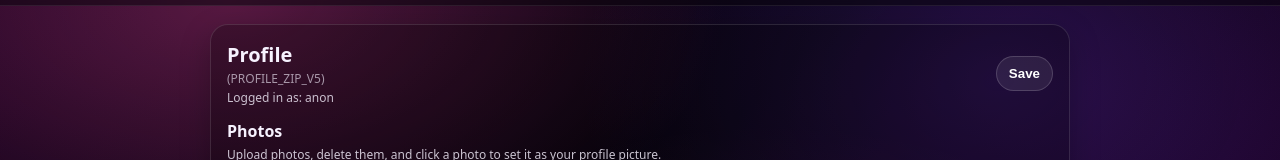
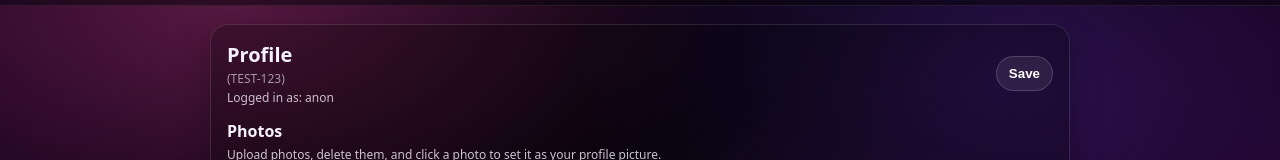
Before and after one commit to FrugalFetishes/frugalfetishes-frontend-next, a Next.js app: page /profile in a window 1280 px wide. Shown: the part 144-304 px from the top of the page. Built offline with nearby package versions, Linux system fonts and the light colour scheme.

Commit message:
Update page.tsx

```diff
--- a/src/app/profile/page.tsx
+++ b/src/app/profile/page.tsx
@@ -36,7 +36,7 @@ function normalizePhotoUrl(url: string) {
 }
 
 export default function ProfilePage() {
-  const PROFILE_PAGE_MARKER = 'PROFILE_ZIP_V5';
+  const PROFILE_PAGE_MARKER = 'TEST-123';
   const token = useMemo(() => requireSession(), []);
   const uid = useMemo(() => (uidFromToken(token) ?? 'anon'), [token]);
 
```
